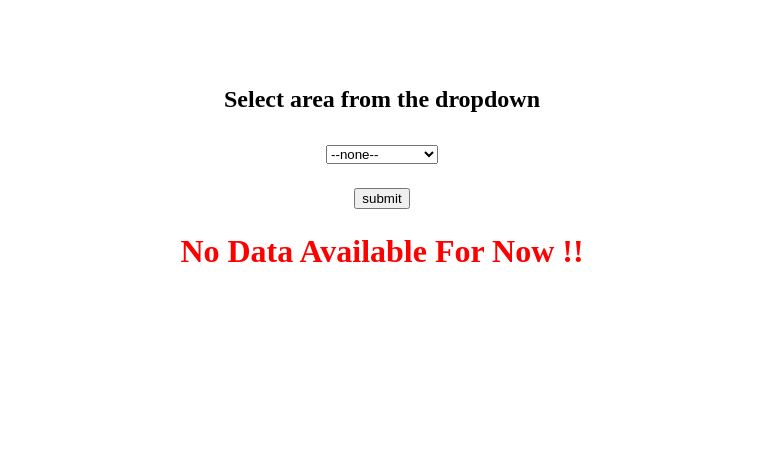
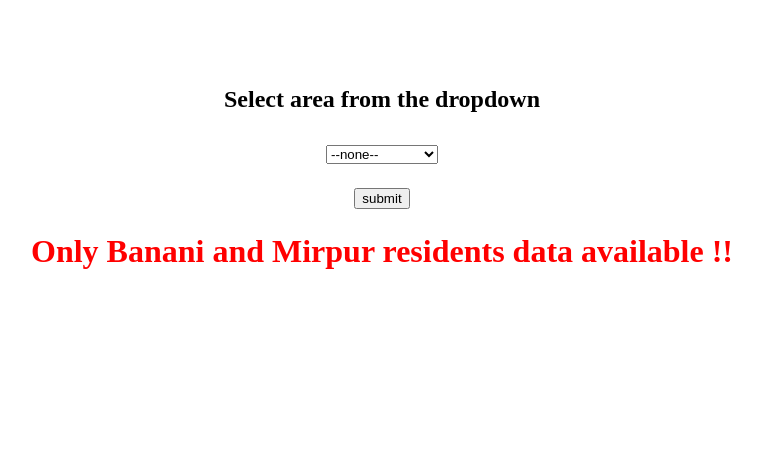
Before and after one commit to mitul88/php_assignment, a PHP site: page /residents.php in a window 1280 px wide. Shown: the part 238-706 px from the top of the page, without its empty margins (258-1019 px from the left). Run offline with PHP 8.4, Linux system fonts and the light colour scheme; data that the repository does not hold is empty.

Commit message:
change else statement return and function parameter name

```diff
--- a/array_assignments/residents.php
+++ b/array_assignments/residents.php
@@ -53,14 +53,14 @@
         $area = $_POST["select"];
 
 
-        function residents($x, $y) {
-            if($y == "Banani" || $y == "Mirpur") {
-               echo "<h2 style='color:red'> Residents from " . $y . " are :</h2>" ;
-                foreach($x[$y] as $name) {
+        function residents($residents_arr, $area_key) {
+            if($area_key == "Banani" || $area_key == "Mirpur") {
+               echo "<h2 style='color:red'> Residents from " . $area_key . " are :</h2>" ;
+                foreach($residents_arr[$area_key] as $name) {
                     echo "<h4 style='color:blue'>" .$name . "</h4> <hr>";
                 }
             } else {
-                echo "<h1 style='color:red'> No Data Available For Now !!</h1>";
+                echo "<h1 style='color:red'> Only Banani and Mirpur residents data available !!</h1>";
             }
         }
 
```
